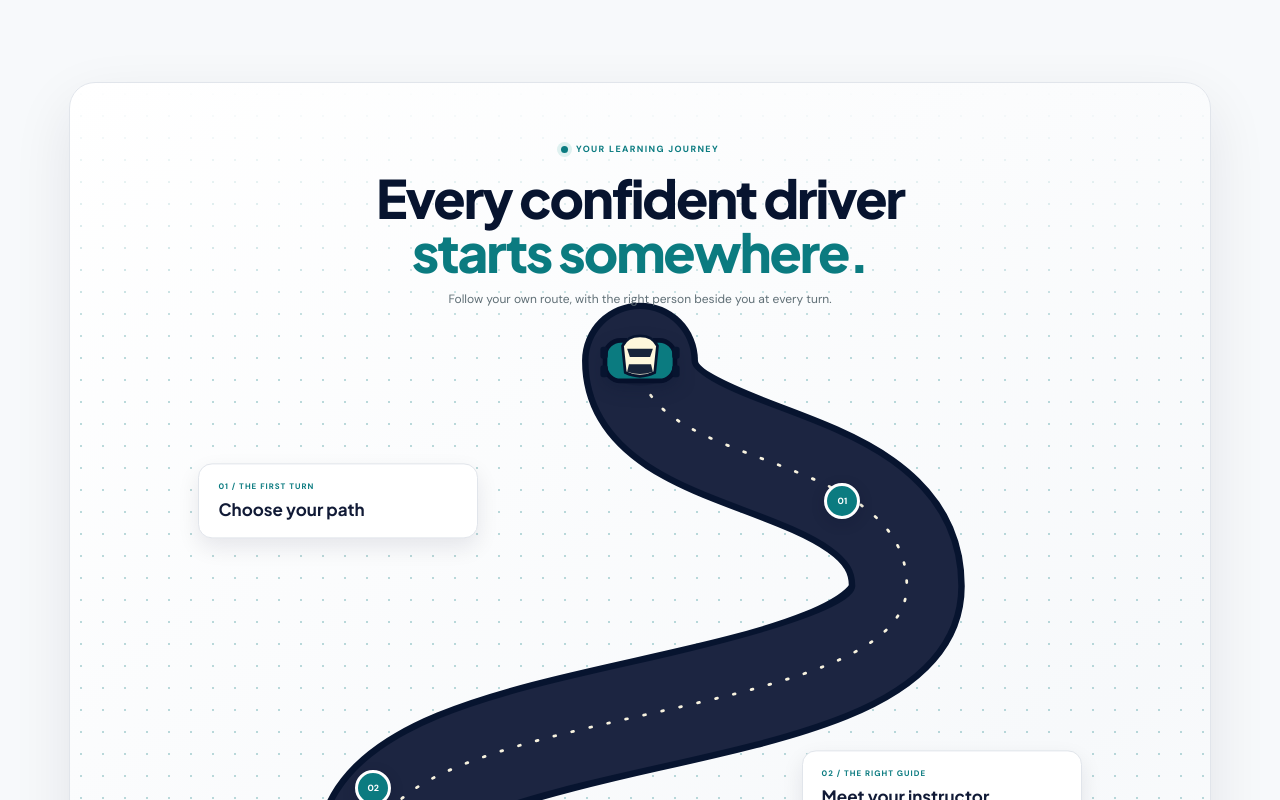
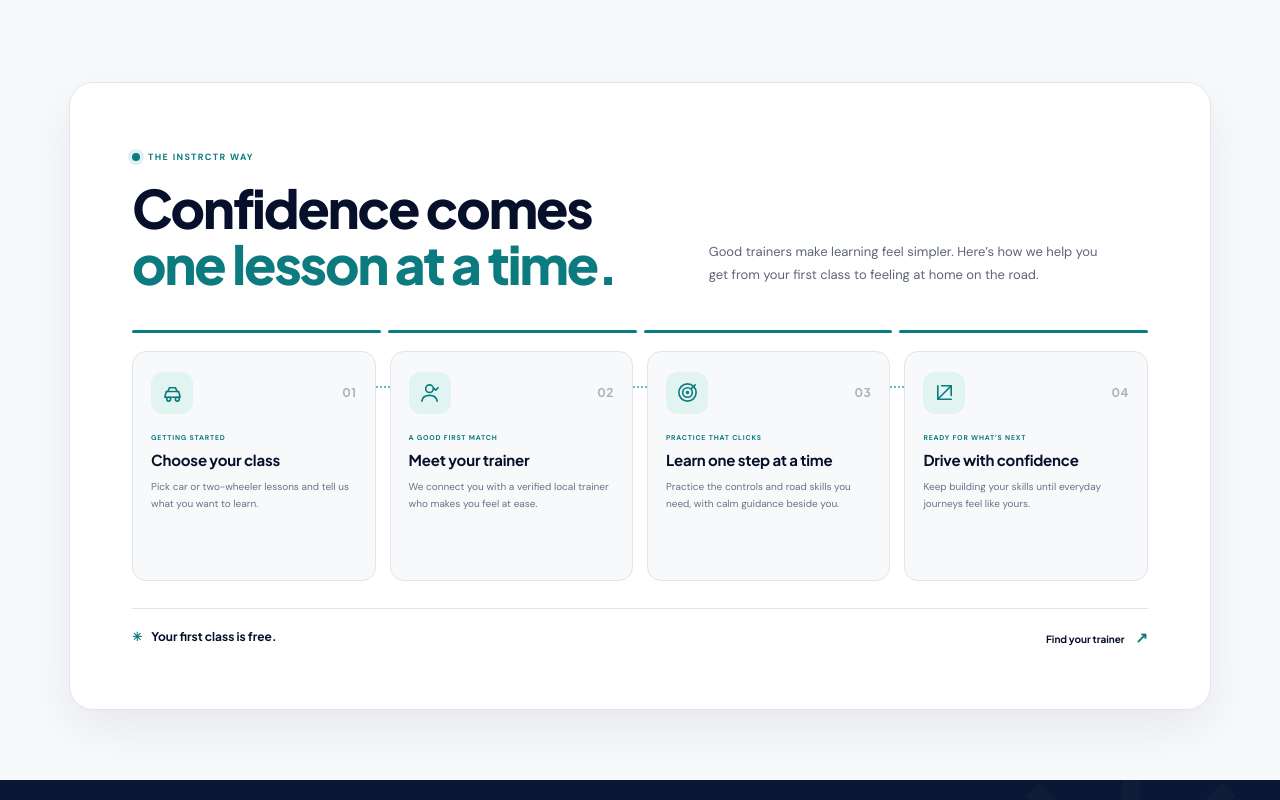
Before and after one commit to instrctrdev/website, a Next.js app: page / in a window 1280 px wide. Shown: the part 1380-2180 px from the top of the page. Built offline with nearby package versions, Linux system fonts and the light colour scheme.

Commit message:
Replace reference-like road with lesson steps

```diff
--- a/app/DrivingJourney.tsx
+++ b/app/DrivingJourney.tsx
@@ -1,78 +1,30 @@
-'use client';
-
-import { useEffect, useRef } from 'react';
-
 const steps = [
-  { number: '01', title: 'Choose your path', copy: 'Pick car or two-wheeler lessons and the skills you want to build.', side: 'left', position: '14%', x: '72%' },
-  { number: '02', title: 'Meet your instructor', copy: 'Connect with a supportive local instructor who understands your pace.', side: 'right', position: '38%', x: '21%' },
-  { number: '03', title: 'Practice with purpose', copy: 'Build vehicle control, road awareness, and confidence one lesson at a time.', side: 'left', position: '63%', x: '79%' },
-  { number: '04', title: 'Find your freedom', copy: 'Take your skills onto local roads and keep growing with every journey.', side: 'right', position: '87%', x: '29%' },
+  { number: '01', tag: 'GETTING STARTED', title: 'Choose your class', copy: 'Pick car or two-wheeler lessons and tell us what you want to learn.', icon: <><path d="M4 17h16l-1.5-6h-13z"/><circle cx="8" cy="19" r="2"/><circle cx="17" cy="19" r="2"/><path d="M7 11l2-4h6l2 4"/></> },
+  { number: '02', tag: 'A GOOD FIRST MATCH', title: 'Meet your trainer', copy: 'We connect you with a verified local trainer who makes you feel at ease.', icon: <><circle cx="12" cy="8" r="4"/><path d="M4 21c.7-4 3.3-6 8-6s7.3 2 8 6"/><path d="m17 8 1.5 1.5L21 7"/></> },
+  { number: '03', tag: 'PRACTICE THAT CLICKS', title: 'Learn one step at a time', copy: 'Practice the controls and road skills you need, with calm guidance beside you.', icon: <><circle cx="12" cy="12" r="9"/><circle cx="12" cy="12" r="5"/><circle cx="12" cy="12" r="1"/><path d="m16 8 4-4"/></> },
+  { number: '04', tag: 'READY FOR WHAT’S NEXT', title: 'Drive with confidence', copy: 'Keep building your skills until everyday journeys feel like yours.', icon: <><path d="M5 19 19 5M9 5h10v10"/><path d="M5 5v14h14"/></> },
 ];
 
 export default function DrivingJourney() {
-  const sectionRef = useRef<HTMLElement>(null);
-  const pathRef = useRef<SVGPathElement>(null);
-  const carRef = useRef<SVGGElement>(null);
-
-  useEffect(() => {
-    const section = sectionRef.current;
-    const path = pathRef.current;
-    const car = carRef.current;
-    if (!section || !path || !car) return;
-
-    const reduceMotion = window.matchMedia('(prefers-reduced-motion: reduce)').matches;
-    let frame = 0;
-    const update = () => {
-      cancelAnimationFrame(frame);
-      frame = requestAnimationFrame(() => {
-        const bounds = section.getBoundingClientRect();
-        const available = Math.max(1, bounds.height - window.innerHeight * 0.58);
-        const progress = reduceMotion ? 0 : Math.max(0, Math.min(1, (window.innerHeight * 0.3 - bounds.top) / available));
-        const length = path.getTotalLength();
-        const point = path.getPointAtLength(length * progress);
-        const ahead = path.getPointAtLength(Math.min(length, length * progress + 1));
-        const angle = Math.atan2(ahead.y - point.y, ahead.x - point.x) * 180 / Math.PI;
-        car.setAttribute('transform', `translate(${point.x} ${point.y}) rotate(${angle})`);
-      });
-    };
-    update();
-    window.addEventListener('scroll', update, { passive: true });
-    window.addEventListener('resize', update);
-    return () => {
-      cancelAnimationFrame(frame);
-      window.removeEventListener('scroll', update);
-      window.removeEventListener('resize', update);
-    };
-  }, []);
-
-  return <section className="journey section" id="journey" ref={sectionRef}>
-    <div className="road-journey-panel">
-      <div className="road-journey-heading">
-        <span className="road-journey-kicker"><i /> YOUR LEARNING JOURNEY</span>
-        <h2>Every confident driver<br /><span>starts somewhere.</span></h2>
-        <p>Follow your own route, with the right person beside you at every turn.</p>
+  return <section className="journey section" id="journey">
+    <div className="learning-panel">
+      <div className="learning-heading">
+        <div>
+          <span className="learning-kicker"><i /> THE INSTRCTR WAY</span>
+          <h2>Confidence comes<br /><span>one lesson at a time.</span></h2>
+        </div>
+        <p>Good trainers make learning feel simpler. Here’s how we help you get from your first class to feeling at home on the road.</p>
       </div>
-      <div className="road-route" aria-label="Four steps in your driving journey">
-        <svg className="road-route-art" viewBox="0 0 1000 1300" role="img" aria-label="A winding road connecting four learning milestones" preserveAspectRatio="none">
-          <path className="road-edge" d="M500 30 C500 150 790 125 790 275 C790 430 210 400 210 565 C210 730 790 690 790 855 C790 1020 290 990 290 1160 C290 1220 430 1250 500 1280" />
-          <path className="road-surface" d="M500 30 C500 150 790 125 790 275 C790 430 210 400 210 565 C210 730 790 690 790 855 C790 1020 290 990 290 1160 C290 1220 430 1250 500 1280" />
-          <path className="road-centerline" d="M500 30 C500 150 790 125 790 275 C790 430 210 400 210 565 C210 730 790 690 790 855 C790 1020 290 990 290 1160 C290 1220 430 1250 500 1280" />
-          <g className="road-car-marker" ref={carRef} transform="translate(500 30)">
-            <ellipse cx="0" cy="3" rx="40" ry="24" fill="#07142f" opacity=".24" />
-            <rect x="-38" y="-22" width="76" height="44" rx="17" fill="#0b7b80" stroke="#06102b" strokeWidth="5" />
-            <path d="M-19-16 Q-14-27 0-27 Q14-27 19-16 L16 13 Q0 21-16 13Z" fill="#fff8dc" stroke="#07142f" strokeWidth="3" />
-            <path d="M-14-13H14L11-4H-11Z M-12 4H12L14 12Q0 17-14 12Z" fill="#18243a" />
-            <rect x="-43" y="-15" width="8" height="13" rx="3" fill="#07142f" /><rect x="35" y="-15" width="8" height="13" rx="3" fill="#07142f" />
-            <rect x="-43" y="5" width="8" height="13" rx="3" fill="#07142f" /><rect x="35" y="5" width="8" height="13" rx="3" fill="#07142f" />
-          </g>
-        </svg>
-        <div className="road-route-label route-label-left" style={{ top: '14%' }}><span>01 / THE FIRST TURN</span><b>Choose your path</b></div>
-        <div className="road-route-label route-label-right" style={{ top: '38%' }}><span>02 / THE RIGHT GUIDE</span><b>Meet your instructor</b></div>
-        <div className="road-route-label route-label-left" style={{ top: '63%' }}><span>03 / BUILD YOUR SKILLS</span><b>Practice with purpose</b></div>
-        <div className="road-route-label route-label-right" style={{ top: '87%' }}><span>04 / YOUR NEXT CHAPTER</span><b>Find your freedom</b></div>
-        {steps.map((step) => <div key={step.number} className={`road-stop stop-${step.side}`} style={{ top: step.position, left: step.x }}><span>{step.number}</span></div>)}
+      <div className="learning-progress" aria-hidden="true"><span /><span /><span /><span /></div>
+      <div className="learning-steps">
+        {steps.map((step) => <article key={step.number} className="journey-card learning-step">
+          <div className="learning-step-top"><span className="learning-icon"><svg viewBox="0 0 24 24" aria-hidden="true">{step.icon}</svg></span><span className="learning-number">{step.number}</span></div>
+          <span className="learning-tag">{step.tag}</span>
+          <h3>{step.title}</h3>
+          <p>{step.copy}</p>
+        </article>)}
       </div>
-      <div className="road-journey-footer"><span>YOUR PACE. YOUR PLACE. YOUR ROAD.</span><a href="#services">Explore the programs <b>↗</b></a></div>
+      <div className="learning-footer"><span>Your first class is free.</span><a href="#join">Find your trainer <b>↗</b></a></div>
     </div>
   </section>;
 }
```
Also changed, not shown: app/globals.css.
